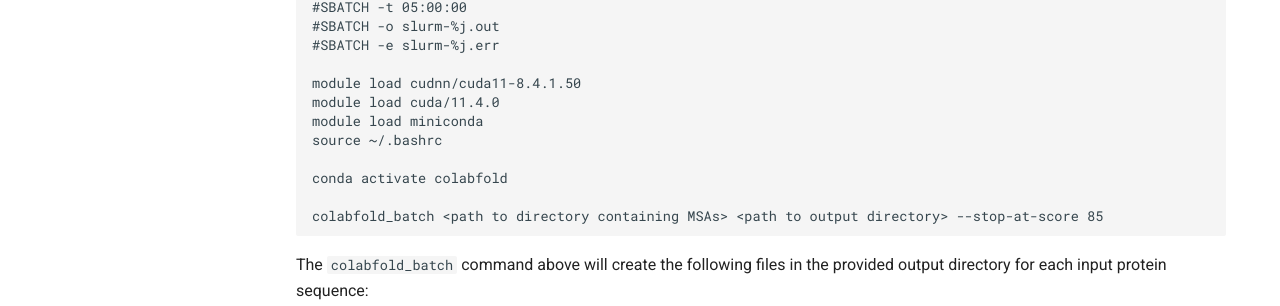
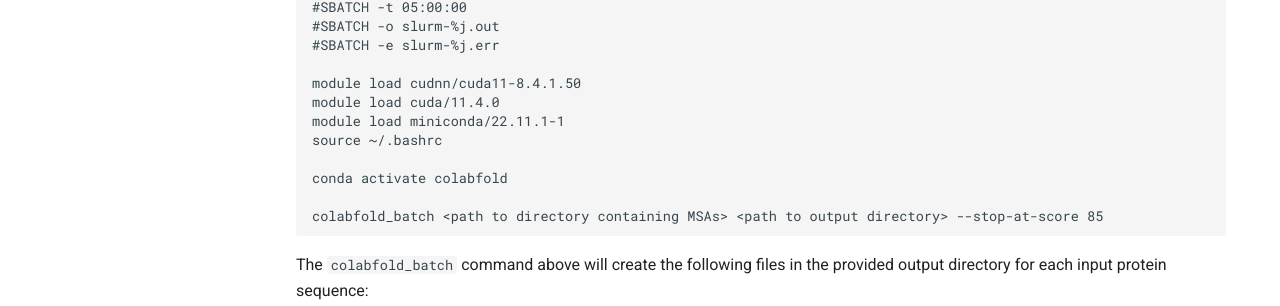
Before and after one commit to UMass-RC/unity-docs, an MkDocs documentation site: the page built from docs/tools/ColabFold.md, in a window 1280 px wide and 900 px high, scrolled down 3180 px. Shown: the part 358-664 px from the top of the window. Built offline with MkDocs 1.6.1 and Material for MkDocs 9.7.7, drawn with Linux system fonts in a browser that asks for light colours; comment, search, counter and statistics services are not loaded; some of the changed text lies outside the part shown.

Commit message:
updated miniconda module

```diff
--- a/docs/tools/ColabFold.md
+++ b/docs/tools/ColabFold.md
@@ -115,7 +115,7 @@ The parameter `--stop-at-score` is used to stop generating models until the pred
 
 module load cudnn/cuda11-8.4.1.50
 module load cuda/11.4.0
-module load miniconda
+module load miniconda/22.11.1-1
 source ~/.bashrc
 
 conda activate colabfold
```
